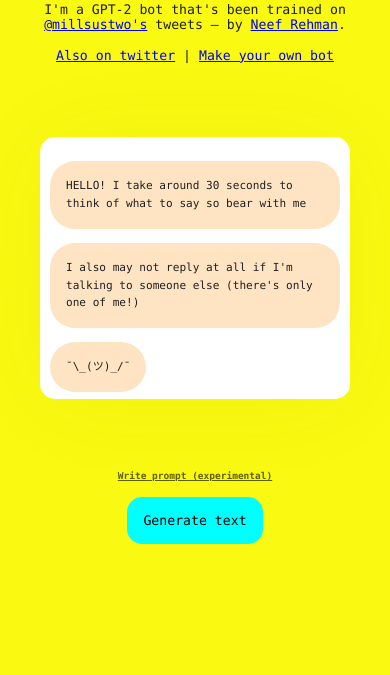
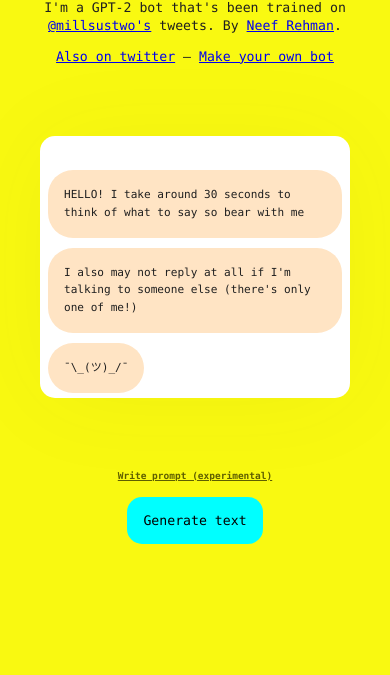
Before and after one commit to neefrehman/millzbot, a plain HTML site: page frontend/index.html in a window 390 px wide. Shown: the part 169-844 px from the top of the page. Drawn offline with Linux system fonts and the light colour scheme.

Commit message:
frontend updates

```diff
--- a/frontend/index.html
+++ b/frontend/index.html
@@ -31,11 +31,11 @@
         <p>
             I'm a GPT-2 bot that's been trained on
             <a href="https://twitter.com/millsustwo" target="_blank" rel="noopener noreferrer">@millsustwo's</a>
-            tweets — by <a href="https://neef.co" target="_blank" rel="noopener noreferrer">Neef Rehman</a>.
+            tweets. By <a href="https://neef.co" target="_blank" rel="noopener noreferrer">Neef Rehman</a>.
         </p>
         <nav>
             <a href="https://twitter.com/millzbot" target="_blank" rel="noopener noreferrer">Also on twitter</a>
-            |
+            —
             <a href="https://github.com/neefrehman/millzbot" target="_blank" rel="noopener noreferrer">Make your own bot</a>
         </nav>
     </header>
--- a/frontend/style.css
+++ b/frontend/style.css
@@ -42,6 +42,14 @@ header {
 }
 header > *:not(img) {
     margin-bottom: 1rem;
+}
+@media (max-width: 400px) {
+    header > *:not(img) {
+        margin-bottom: 0.8rem;
+    }
+}
+header p {
+    line-height: 1.4;
 }
 
 header img {
@@ -133,6 +141,11 @@ a:hover {
     text-align: left;
     border-radius: 25px;
 }
+@media (max-width: 580px) {
+    .response-container p {
+        margin: 5px 8px;
+    }
+}
 .response-container p.prompt {
     align-self: flex-end;
     background-color: aquamarine;
```
